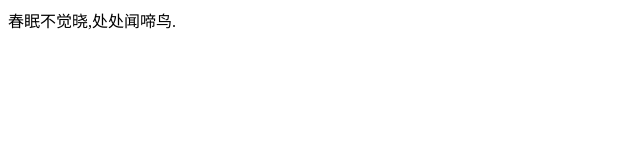
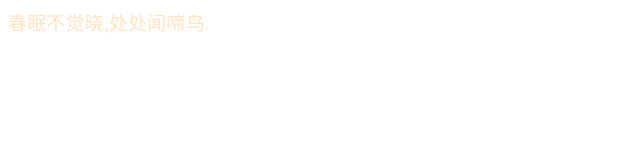
Before and after one commit to zr1l/hello, a plain HTML site: page index.html in a window 1280 px wide. Shown: the whole page, without its empty margins (0-640 px from the left). Drawn offline with Linux system fonts and the light colour scheme.

Commit message:
Update index.html

```diff
--- a/index.html
+++ b/index.html
@@ -1,5 +1,18 @@
-<html>
+<!DOCTYPE html>
+<html lang="en">
+<head>
+    <meta charset="UTF-8">
+    <meta name="viewport" content="width=device-width, initial-scale=1.0">
+    <title>Document</title>
+    <style>
+        body{
+            color: bisque;
+            font-size: larger;
+        }
+    </style>
+</head>
 <body>
-春眠不觉晓,处处闻啼鸟.
+    春眠不觉晓,处处闻啼鸟.
+
 </body>
 </html>
```
